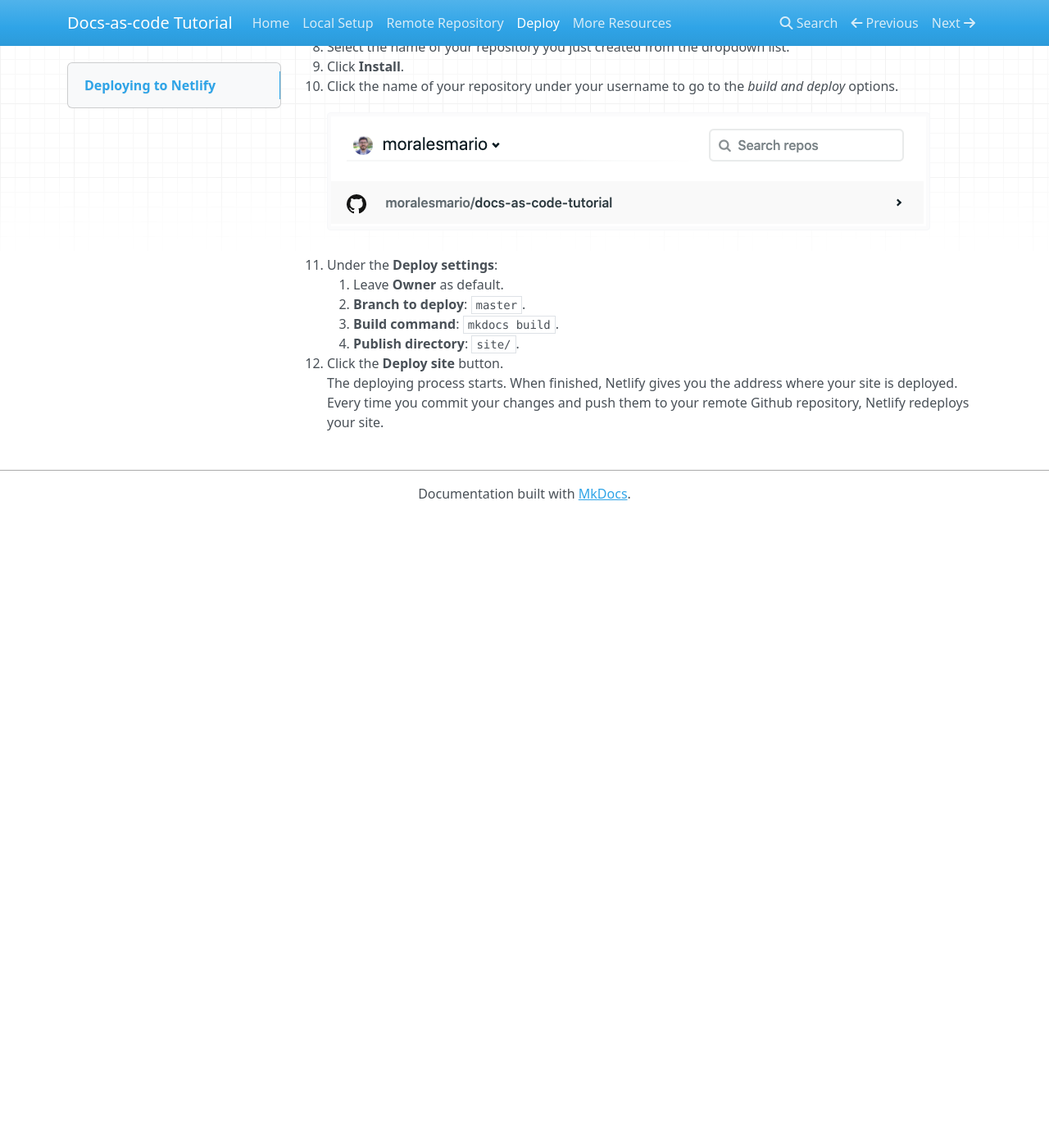
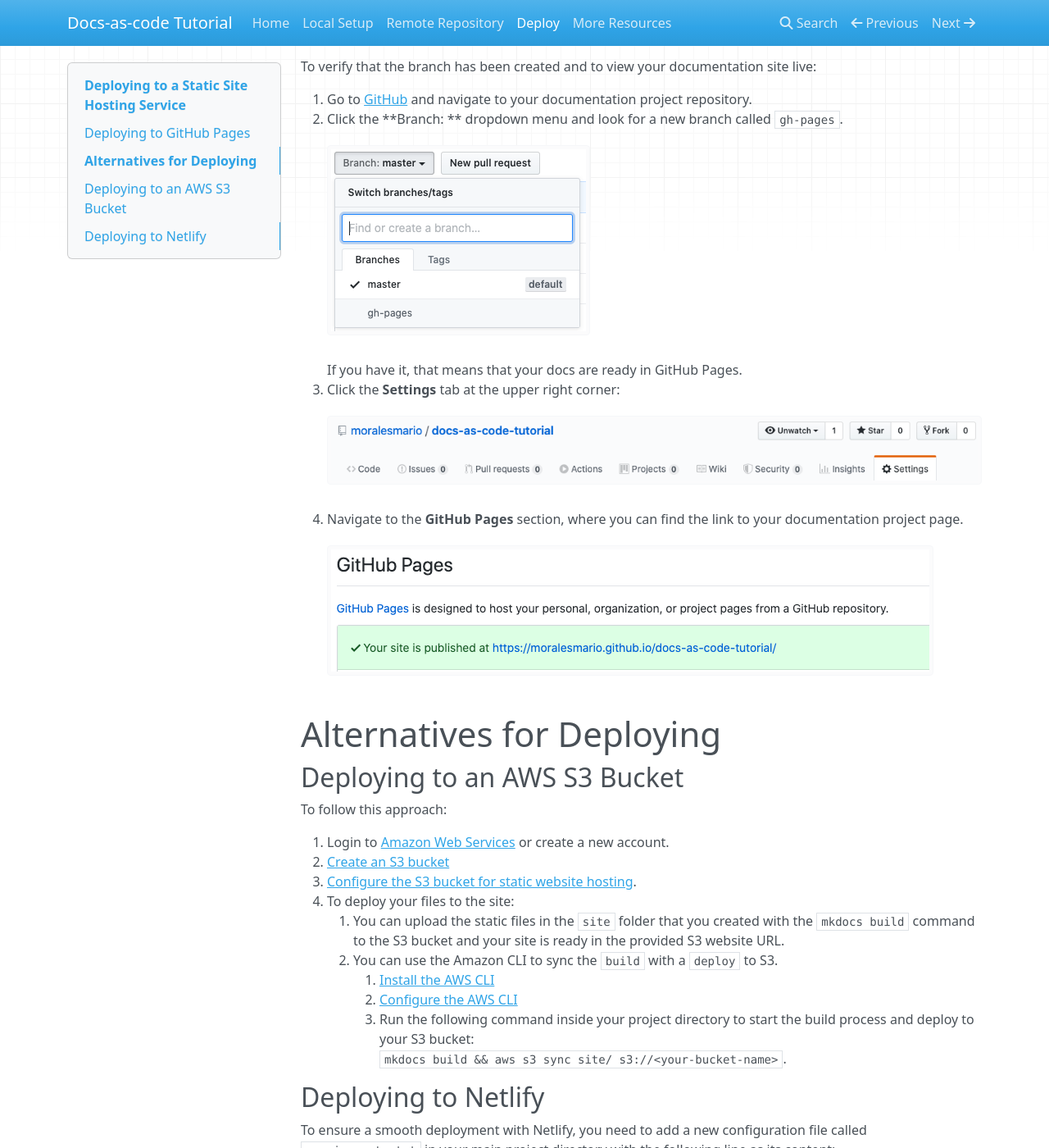
Before and after one commit to moralesmario/docs-as-code-tutorial, an MkDocs documentation site: the page built from docs/deploy.md, in a window 1280 px wide and 1400 px high, scrolled down 345 px. Shown: the whole window at 82% size. Built offline with MkDocs 1.6.1, drawn with Linux system fonts in a browser that asks for light colours; nearby versions of some CDN libraries; before the commit the page ends 975 px from its top, so only the background shows below that; some of the changed text lies outside the part shown.

Commit message:
add diff deploy options

````diff
--- a/docs/deploy.md
+++ b/docs/deploy.md
@@ -1,6 +1,64 @@
-# Deploying to Netlify
+# Deploying to a Static Site Hosting Service
 
-Now you are going to connect your repository with Netlify.
+This section provides you with three different options to deploy and automate your deploy process to a site hosting service.
+
+---
+
+## Deploying to GitHub Pages
+
+Deploying to GitHub Pages is the easiest way to host your documentation project. You only need to run the following command in your project directory:
+`mkdocs gh-deploy`.
+
+MkDocs builds the static files and commits the changes to a new branch in your GitHub repository called `gh-pages`, which will be used by GitHub Pages as the documentation files source.
+
+To verify that the branch has been created and to view your documentation site live:
+
+1. Go to [GitHub](https://github.com/) and navigate to your documentation project repository.
+2. Click the **Branch: ** dropdown menu and look for a new branch called `gh-pages`.
+![branches](branches.png)
+If you have it, that means that your docs are ready in GitHub Pages.
+3. Click the **Settings** tab at the upper right corner:
+![settings](settings-button.png)
+4. Navigate to the **GitHub Pages** section, where you can find the link to your documentation project page.
+![gh-pages-link](gh-pages-link.png)
+
+# Alternatives for Deploying
+
+## Deploying to an AWS S3 Bucket
+
+To follow this approach:
+
+1. Login to [Amazon Web Services](https://aws.amazon.com/) or create a new account.
+2. [Create an S3 bucket](https://docs.aws.amazon.com/AmazonS3/latest/gsg/CreatingABucket.html)
+3. [Configure the S3 bucket for static website hosting](https://docs.aws.amazon.com/AmazonS3/latest/user-guide/static-website-hosting.html#configure-bucket-website-hosting).
+4. To deploy your files to the site:
+    1. You can upload the static files in the `site` folder that you created with the `mkdocs build` command to the S3 bucket and your site is ready in the provided S3 website URL.
+    2. You can use the Amazon CLI to sync the `build` with a `deploy` to S3.
+        1. [Install the AWS CLI](https://docs.aws.amazon.com/cli/latest/userguide/cli-chap-install.html)
+        2. [Configure the AWS CLI](https://docs.aws.amazon.com/cli/latest/userguide/cli-chap-configure.html)
+        3. Run the following command inside your project directory to start the build process and deploy to your S3 bucket:
+        `mkdocs build && aws s3 sync site/ s3://<your-bucket-name>`.
+
+## Deploying to Netlify
+
+To ensure a smooth deployment with Netlify, you need to add a new configuration file called `requirements.txt` in your main project directory with the following line as its content:
+```
+mkdocs>=0.9.0
+```
+Your project structure must be something like the following:
+```
+docs-as-code-tutorial
+├── docs
+|   ├── index.md
+|   └── local-site.md
+|   └── repo.md
+|   └── deploy.md
+├── .gitignore
+├── mkdocs.yml
+└── requirements.txt
+```
+
+To connect your repository with Netlify:
 
 1. Log in to [Netlify](https://www.netlify.com) or create a new account.
 2. Click the **New site from Git** button.
````
Also changed, not shown: docs/index.md (+7 -3 lines), docs/local-site.md (+13 -24 lines), docs/repo.md (+5 -3 lines), docs/branches.png (added), docs/created-docs.png, docs/gh-pages-link.png (added), docs/settings-button.png (added).
